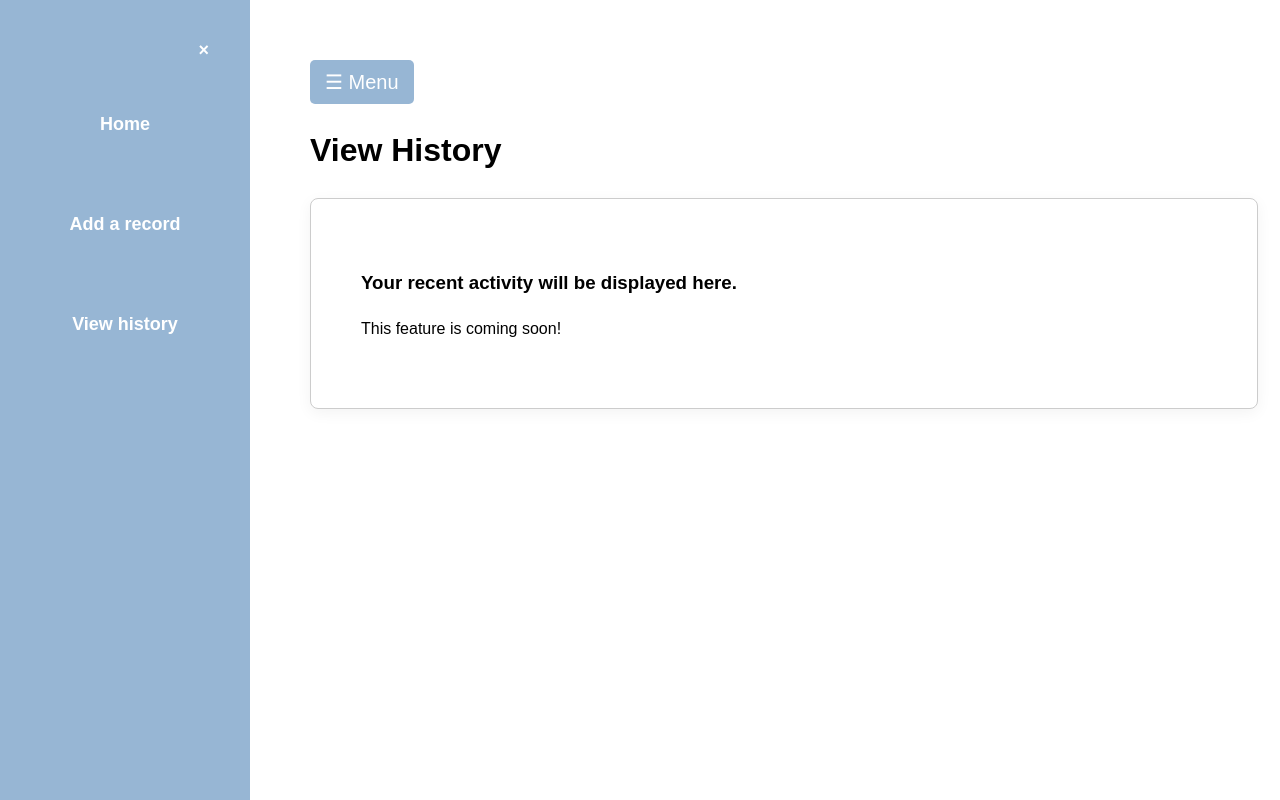
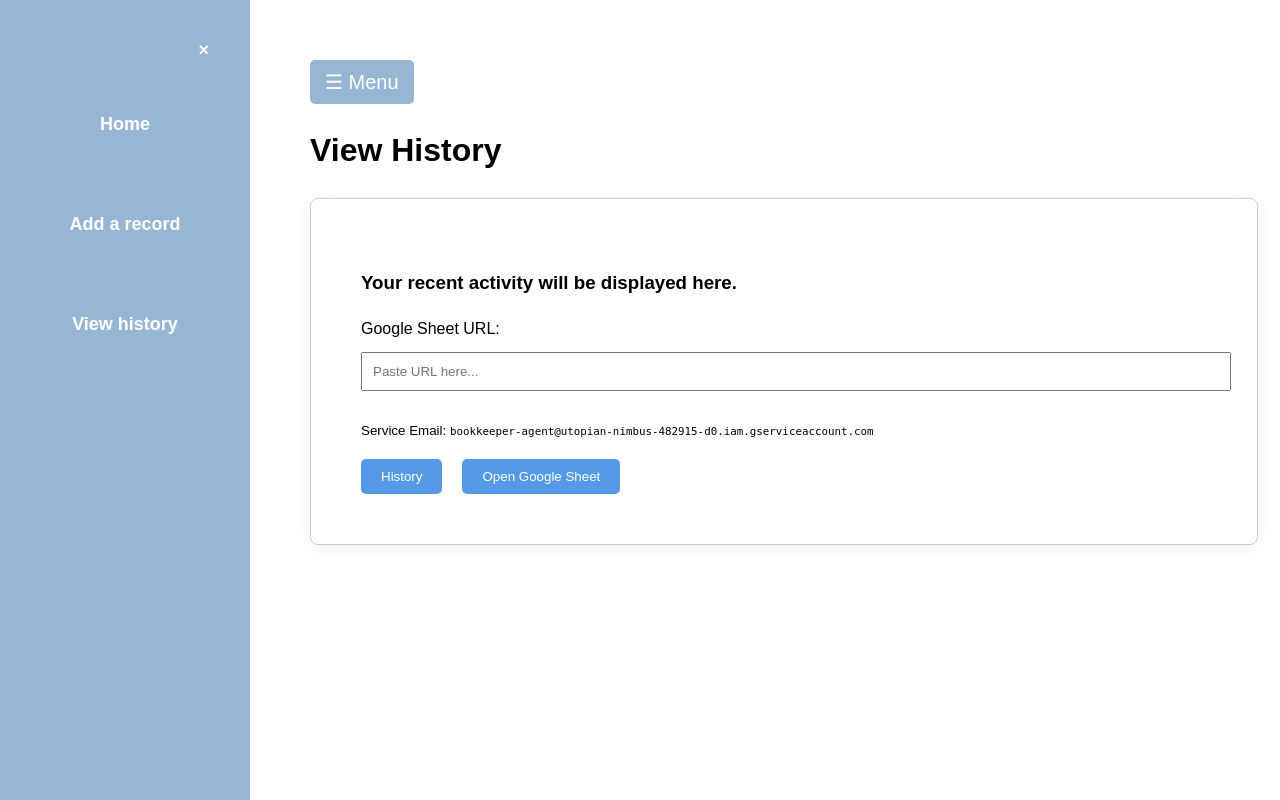
Before and after one commit to Sharon-Tseng/ai_bookkeeper, a Flask app: page /view_history in a window 1280 px wide. Run offline with Flask 3, Linux system fonts and the light colour scheme.

Commit message:
Fix view_history.html -- visualization

```diff
--- a/agent_tools.py
+++ b/agent_tools.py
@@ -56,7 +56,7 @@ def write_to_sheets(data_json: str, config: RunnableConfig) -> str:
         return f"Error writing to Google Sheets: {str(e)}"
 
 @tool("google_sheet_analyzer")
-def analyze_sheets(config: RunnableConfig) -> str:
+def analyze_expenses(config: RunnableConfig) -> str:
     """
     讀取並分析 Google Sheets 中的消費數據，並生成消費報告以及提供省錢建議
     """
--- a/app.py
+++ b/app.py
@@ -39,10 +39,26 @@ def index():
 def clear_all():
     return redirect(url_for('add_record'))
 
-@app.route('/view_history')
+@app.route('/view_history', methods=['GET', 'POST'])
 def view_history():
+    result = None
+    sheet_url = ""
+    if request.method == 'POST':
+        sheet_url = request.form.get('sheet_url')
+        spreadsheet_id = get_spreadsheet_id(sheet_url)
+        if spreadsheet_id:
+            try:
+                result = AccountAgents.analyze_expenses(spreadsheet_id)
+            except Exception as e:
+                result = f"Error: {str(e)}"
+        else:
+            result = "Error: Invalid URL."
 
-    return render_template('view_history.html')
+    return render_template('view_history.html',result=result, sheet_url=sheet_url)
+
+@app.route('/clear_history')
+def clear_history():
+    return redirect(url_for('view_history'))
 
 if __name__ == '__main__':
     print("Starting Flask Server at http://127.0.0.1:5000")
--- a/templates/view_history.html
+++ b/templates/view_history.html
@@ -20,9 +20,28 @@
             <h1>View History</h1>
             <div class="box">
                 <h3>Your recent activity will be displayed here.</h3>
-                <p>This feature is coming soon!</p>
+                <form id="upload-form" method="POST" enctype="multipart/form-data">
+                        <label>Google Sheet URL:</label>
+                        <input type="text" name="sheet_url" placeholder="Paste URL here..." required value="{{ sheet_url }}">
+                        <p><small>Service Email: <code>bookkeeper-agent@utopian-nimbus-482915-d0.iam.gserviceaccount.com</code></small></p>
+                </form>
+                <div class="button-container" style="margin-top: 15px;">
+                    <button type="submit" form="upload-form"> History </button>
+                    <button type="button" onclick="window.location.href='{{ sheet_url }}'">Open Google Sheet</button>
             </div>
         </div>
+        {% if history %}
+        <div class="box">
+            <h3>History:</h3>
+            <div class="result">
+                <ul>
+                {% for entry in history %}
+                    <li>{{ entry }}</li>
+                {% endfor %}
+                </ul>
+            </div>
+        </div>
+        {% endif %}
     </div>
 
     <script>
```
